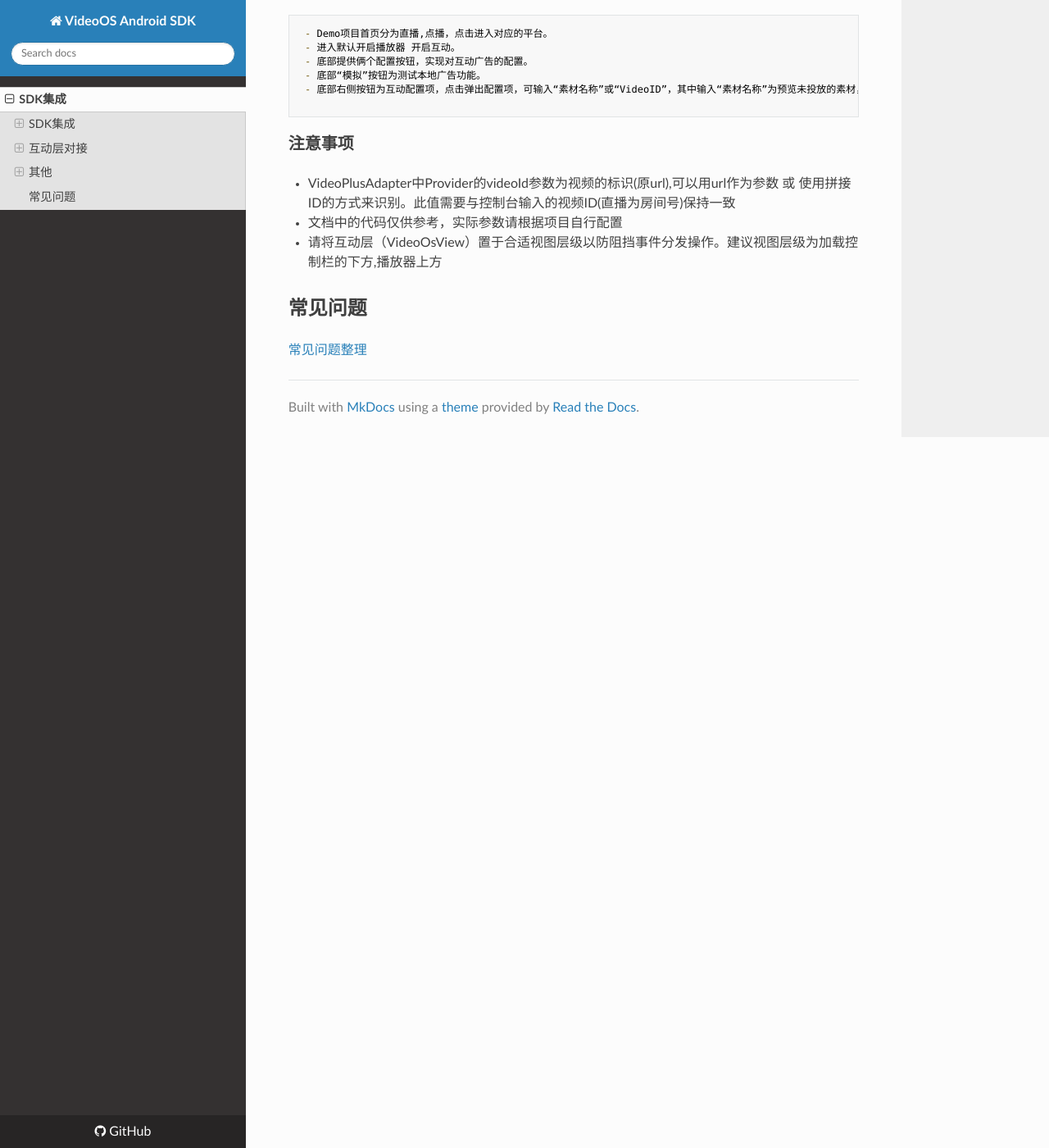
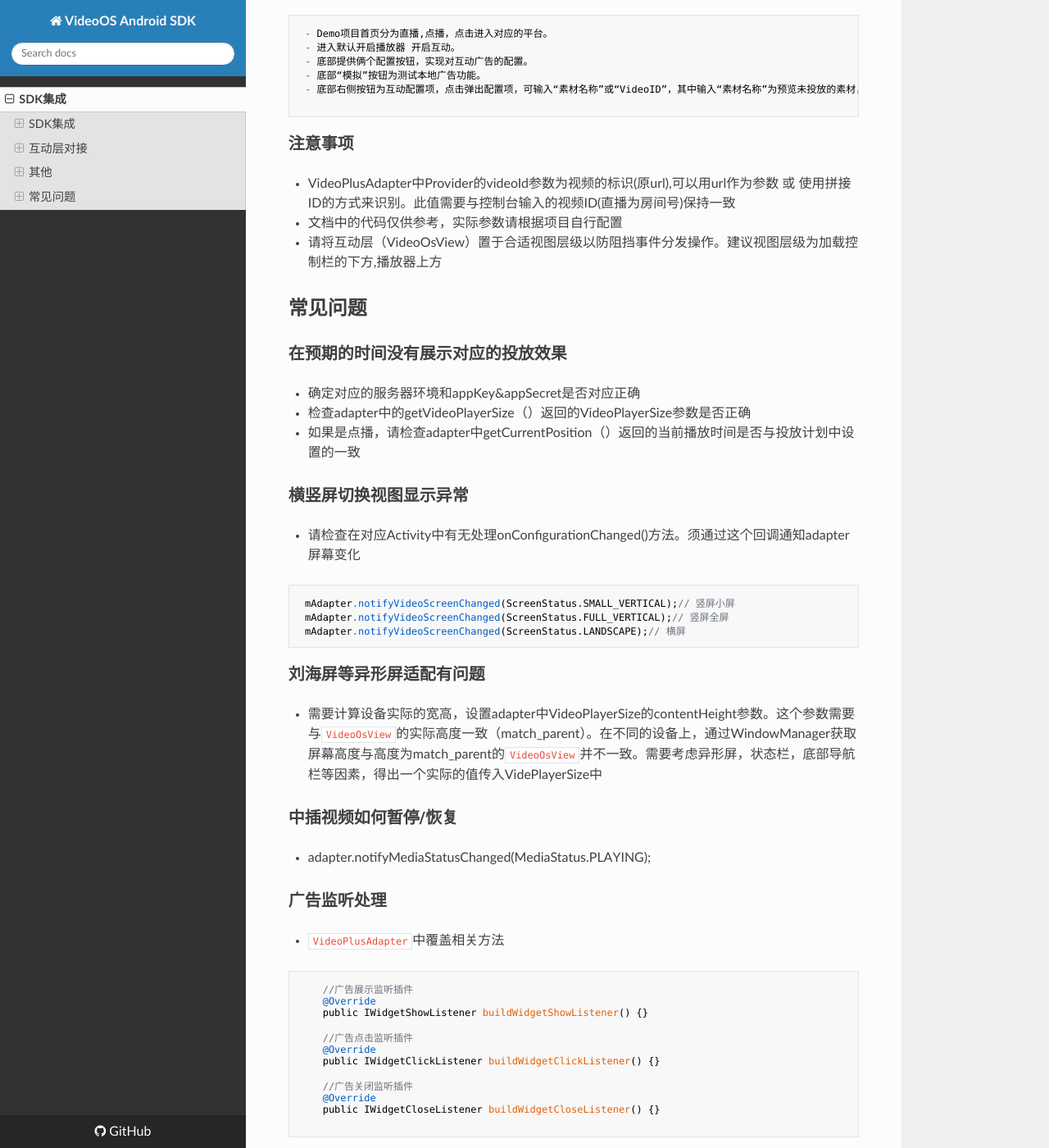
Before and after one commit to VideoOS/VideoOS-Android-SDK, an MkDocs documentation site: the page built from docs/index.md, in a window 1280 px wide and 1400 px high, scrolled down 6735 px. Shown: the whole window at 82% size. Built offline with MkDocs 1.6.1, drawn with Linux system fonts in a browser that asks for light colours; nearby versions of some CDN libraries.

Commit message:
Update index.md

````diff
--- a/docs/index.md
+++ b/docs/index.md
@@ -422,4 +422,50 @@ adapter.notifyMediaStatusChanged(MediaStatus.PLAYING);
 
 ## 常见问题
 
-[常见问题整理](https://os-lab.videojj.com/topic/73/android-sdk%E5%B8%B8%E8%A7%81%E9%97%AE%E9%A2%98%E6%95%B4%E7%90%86)
+### 在预期的时间没有展示对应的投放效果
+
+- 确定对应的服务器环境和appKey&appSecret是否对应正确
+
+- 检查adapter中的getVideoPlayerSize（）返回的VideoPlayerSize参数是否正确
+
+- 如果是点播，请检查adapter中getCurrentPosition（）返回的当前播放时间是否与投放计划中设置的一致
+
+### 横竖屏切换视图显示异常
+
+- 请检查在对应Activity中有无处理onConfigurationChanged()方法。须通过这个回调通知adapter屏幕变化
+
+```
+ mAdapter.notifyVideoScreenChanged(ScreenStatus.SMALL_VERTICAL);// 竖屏小屏
+ mAdapter.notifyVideoScreenChanged(ScreenStatus.FULL_VERTICAL);// 竖屏全屏
+ mAdapter.notifyVideoScreenChanged(ScreenStatus.LANDSCAPE);// 横屏
+```
+
+### 刘海屏等异形屏适配有问题
+
+- 需要计算设备实际的宽高，设置adapter中VideoPlayerSize的contentHeight参数。这个参数需要与`VideoOsView`的实际高度一致（match_parent）。在不同的设备上，通过WindowManager获取屏幕高度与高度为match_parent的`VideoOsView`并不一致。需要考虑异形屏，状态栏，底部导航栏等因素，得出一个实际的值传入VidePlayerSize中
+
+
+### 中插视频如何暂停/恢复
+
+ - adapter.notifyMediaStatusChanged(MediaStatus.PLAYING);
+
+
+
+### 广告监听处理
+
+- `VideoPlusAdapter `中覆盖相关方法
+
+```
+	//广告展示监听插件
+    @Override
+    public IWidgetShowListener buildWidgetShowListener() {}
+
+    //广告点击监听插件
+    @Override
+    public IWidgetClickListener buildWidgetClickListener() {}
+
+    //广告关闭监听插件
+    @Override
+    public IWidgetCloseListener buildWidgetCloseListener() {}
+
+```
````
